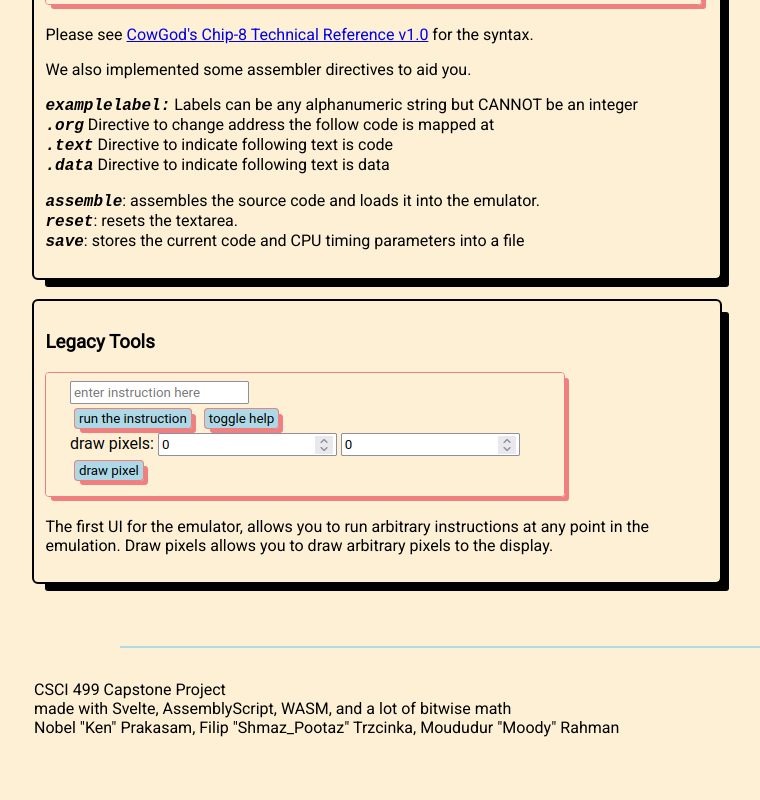
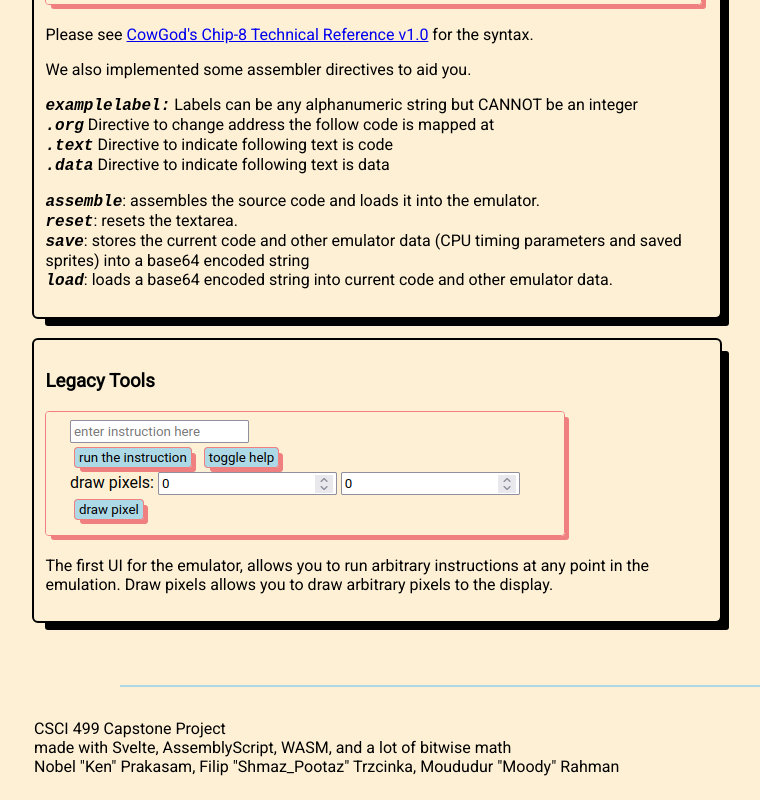
Before and after one commit to moodyRahman/cs499_chip8emu, a SvelteKit app in the folder frontend/: page /help in a window 1280 px wide. Shown: the part 5862-6662 px from the top of the page, without its empty margins (94-854 px from the left). Before the commit the page ends 6623 px from the top, so only its background shows below. Built offline with nearby package versions, Linux system fonts and the light colour scheme.

Commit message:
load file help

```diff
--- a/frontend/src/routes/help/+page.svelte
+++ b/frontend/src/routes/help/+page.svelte
@@ -231,7 +231,9 @@ import { implemented_games } from "$lib/highscore";
         <p>
             <code>assemble</code>: assembles the source code and loads it into the emulator. <br>
             <code>reset</code>: resets the textarea. <br>
-            <code>save</code>: stores the current code and CPU timing parameters into a file
+            <code>save</code>: stores the current code and other emulator data (CPU timing parameters and saved sprites) into a base64
+            encoded string <br>
+            <code>load</code>: loads a base64 encoded string into current code and other emulator data.
 
         </p>
     </div>
```
